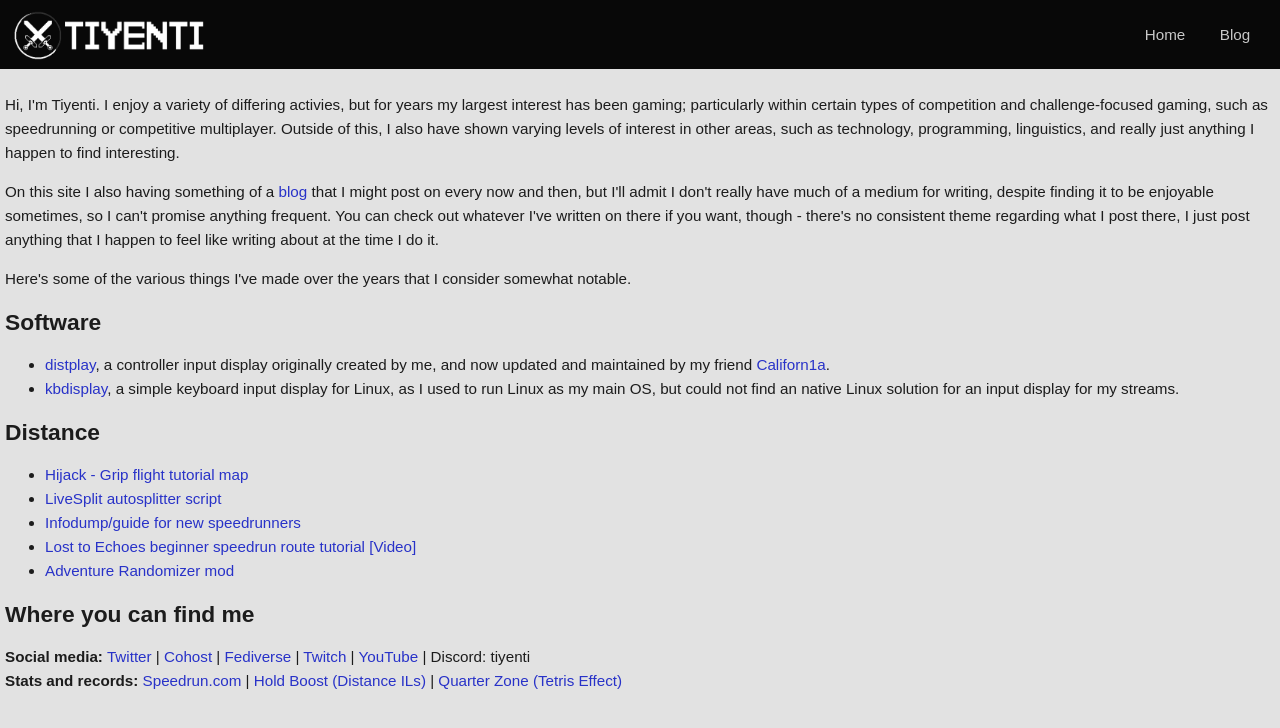
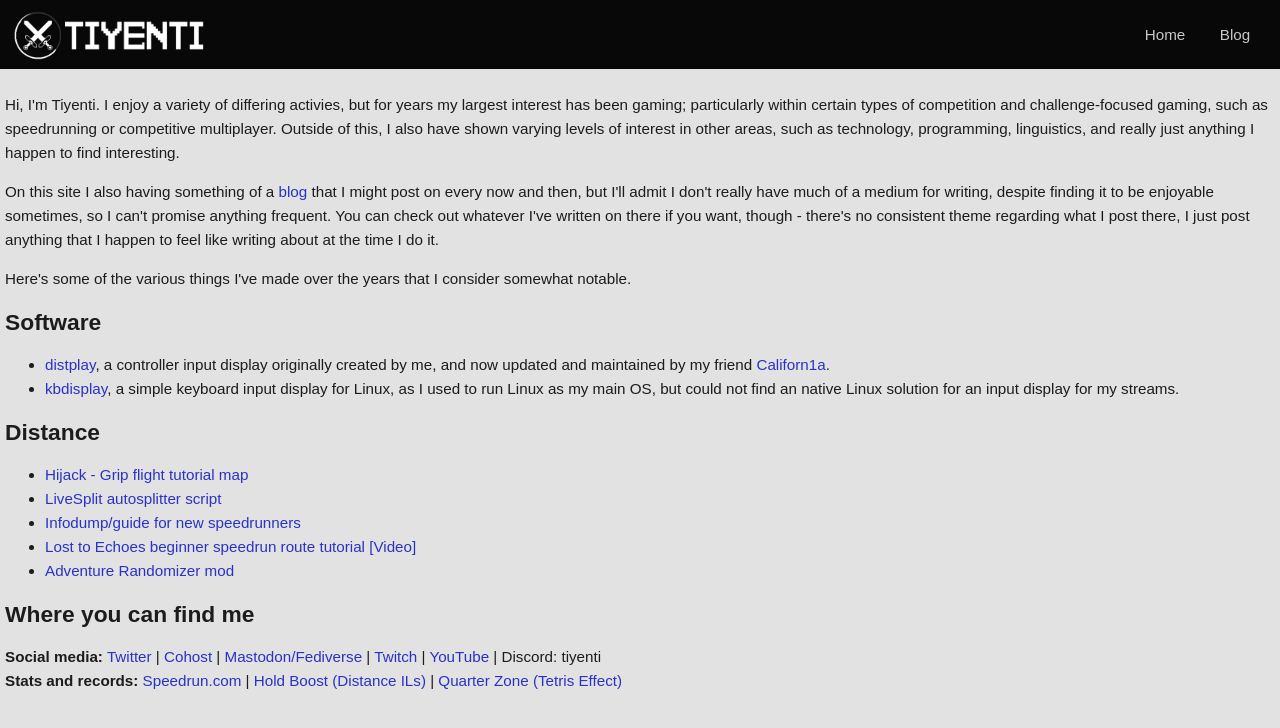
Before and after one commit to Tiyenti/Tiyenti.github.io, a Jekyll site: the page built from index.html, in a window 1280 px wide. Shown: the top 728 px of the page. Built offline with Jekyll 4.4.1, drawn with Linux system fonts in a browser that asks for light colours.

Commit message:
update socials: moved instance to speedrun.zone

```diff
--- a/index.html
+++ b/index.html
@@ -36,7 +36,7 @@
 
 <h2>Where you can find me</h2>
 <b>Social media:</b>
-<a href="https://twitter.com/TiyentiSR">Twitter</a> | <a href="https://cohost.org/Tiyenti">Cohost</a> | <a href="https://fgc.network/Tiyenti">Fediverse</a> | <a href="https://twitch.tv/Tiyenti">Twitch</a>
+<a href="https://twitter.com/TiyentiSR">Twitter</a> | <a href="https://cohost.org/Tiyenti">Cohost</a> | <a href="https://speedrun.zone/Tiyenti">Mastodon/Fediverse</a> | <a href="https://twitch.tv/Tiyenti">Twitch</a>
 | <a href="https://youtube.com/@Tiyenti">YouTube</a> | Discord: tiyenti<br />
 <b>Stats and records:</b> <a href="https://speedrun.com/user/Tiyenti">Speedrun.com</a> | <a href="http://holdboost.com/Player?steamID=76561198079410025">Hold Boost (Distance ILs)</a> | <a href="https://quarter.zone/users/steam/76561198079410025/">Quarter Zone (Tetris Effect)</a>
 </ul>
```
